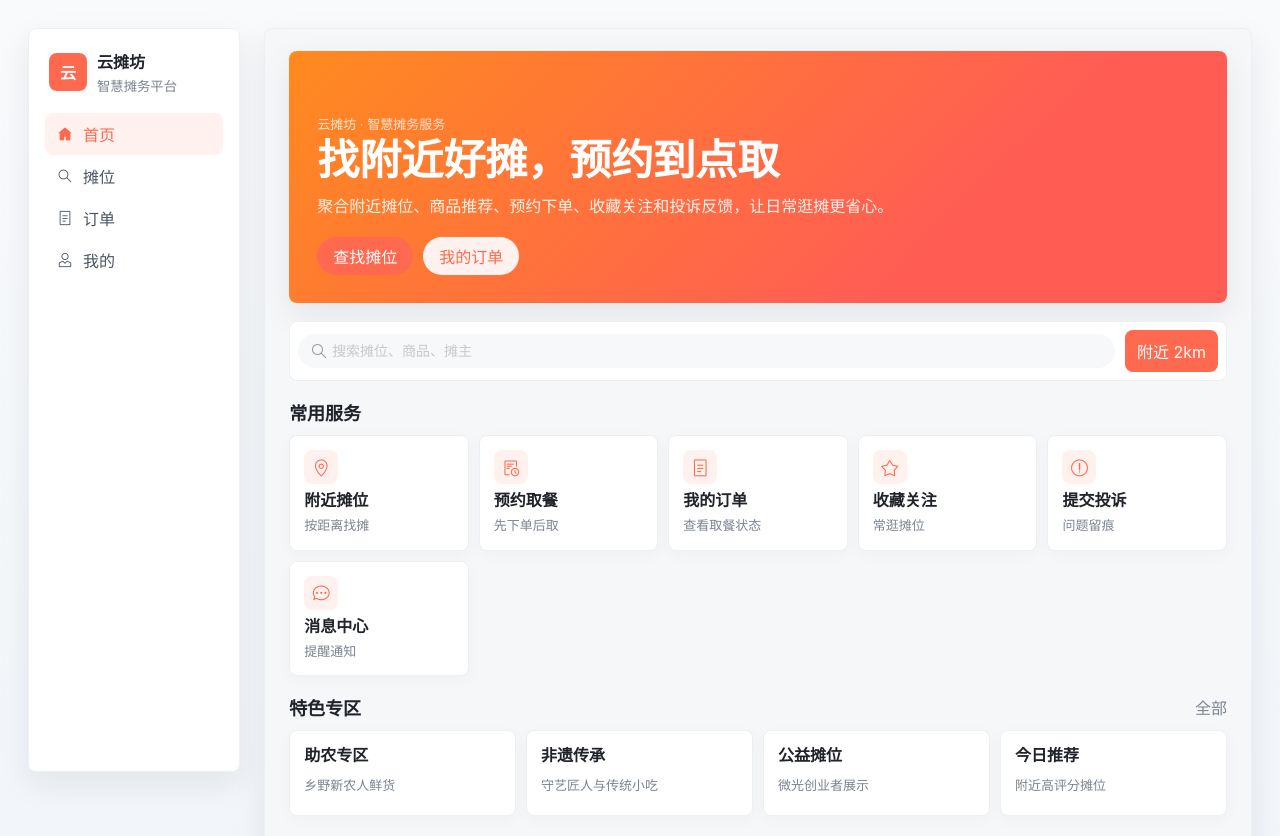
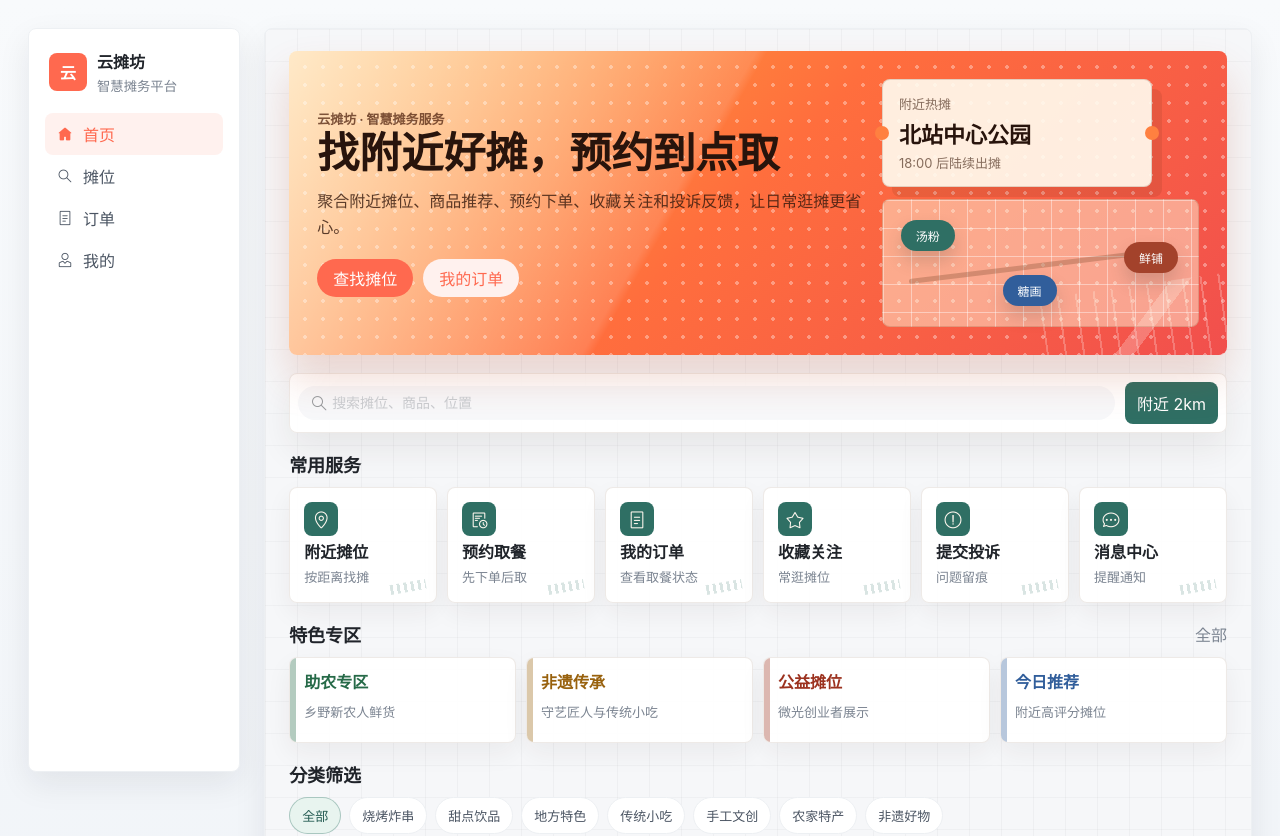
Before and after one commit to 2928563262/yuntanfang, a Vue app in the folder frontend/apps/h5/: page / in a window 1280 px wide. Shown: the top 836 px of the page. Built offline with nearby package versions, Linux system fonts and the light colour scheme.

Commit message:
style: polish h5 consumer home

```diff
--- a/frontend/apps/h5/src/style.css
+++ b/frontend/apps/h5/src/style.css
@@ -325,9 +325,9 @@ a.card:hover,
 }
 
 .chip.active {
-  border-color: var(--ytf-primary);
-  color: var(--ytf-primary);
-  background: #fff1ee;
+  border-color: rgba(47, 111, 100, 0.34);
+  color: #255c53;
+  background: #e8f4ef;
 }
 
 .inline-field {
@@ -382,7 +382,11 @@ a.card:hover,
 
 .home-page {
   display: grid;
-  gap: 16px;
+  gap: 18px;
+  background:
+    linear-gradient(90deg, rgba(32, 36, 42, 0.035) 1px, transparent 1px),
+    linear-gradient(180deg, rgba(32, 36, 42, 0.03) 1px, transparent 1px);
+  background-size: 32px 32px;
 }
 
 .home-page .section-head {
@@ -390,23 +394,45 @@ a.card:hover,
 }
 
 .home-hero {
+  position: relative;
   display: grid;
-  gap: 16px;
+  gap: 18px;
   overflow: hidden;
   border-radius: 8px;
-  padding: 18px;
-  color: #ffffff;
-  background: linear-gradient(135deg, #ff8a1f 0%, #ff5d54 70%);
-  box-shadow: var(--ytf-shadow);
+  padding: 20px;
+  color: #28140c;
+  background:
+    linear-gradient(120deg, rgba(255, 255, 255, 0.72) 0%, rgba(255, 255, 255, 0.12) 42%, rgba(255, 255, 255, 0) 43%),
+    radial-gradient(circle at 16px 16px, rgba(255, 255, 255, 0.35) 0 2px, transparent 2px),
+    linear-gradient(135deg, #ffb13b 0%, #ff6e3d 48%, #f14f4d 100%);
+  background-size: auto, 18px 18px, auto;
+  box-shadow: 0 24px 42px rgba(190, 74, 38, 0.2);
+}
+
+.home-hero::after {
+  position: absolute;
+  inset: auto -40px -58px auto;
+  width: 220px;
+  height: 130px;
+  content: "";
+  background:
+    linear-gradient(135deg, transparent 0 38%, rgba(255, 255, 255, 0.24) 38% 44%, transparent 44%),
+    repeating-linear-gradient(90deg, rgba(255, 255, 255, 0.24) 0 2px, transparent 2px 18px);
+  transform: rotate(-8deg);
+  pointer-events: none;
 }
 
 .home-hero .eyebrow {
-  color: rgba(255, 255, 255, 0.78);
+  color: rgba(80, 34, 14, 0.74);
+  font-weight: 700;
 }
 
 .home-hero h1 {
   margin: 0 0 10px;
-  font-size: 30px;
+  max-width: 8em;
+  font-family: "STZhongsong", "Songti SC", "Noto Serif SC", serif;
+  font-size: 34px;
+  font-weight: 900;
   line-height: 1.12;
   letter-spacing: 0;
 }
@@ -414,35 +440,114 @@ a.card:hover,
 .home-hero p {
   max-width: 44em;
   margin: 0;
-  color: rgba(255, 255, 255, 0.9);
+  color: rgba(54, 26, 13, 0.82);
   line-height: 1.65;
 }
 
-.home-hero-board {
-  display: grid;
-  grid-template-columns: repeat(2, minmax(0, 1fr));
-  gap: 10px;
+.home-hero-copy {
+  position: relative;
+  z-index: 1;
 }
 
-.home-metric {
-  min-height: 76px;
-  border: 1px solid rgba(255, 255, 255, 0.24);
-  border-radius: 8px;
-  padding: 12px;
-  background: rgba(255, 255, 255, 0.16);
+.home-hero-visual {
+  position: relative;
+  z-index: 1;
+  display: grid;
+  gap: 12px;
+  min-height: 178px;
 }
 
-.home-metric strong {
-  display: block;
-  font-size: 22px;
-  line-height: 1;
+.market-ticket {
+  position: relative;
+  display: grid;
+  gap: 4px;
+  width: min(100%, 270px);
+  border: 1px solid rgba(95, 43, 20, 0.16);
+  border-radius: 8px;
+  padding: 14px 16px;
+  background: rgba(255, 253, 241, 0.9);
+  box-shadow: 10px 10px 0 rgba(98, 45, 18, 0.12);
 }
 
-.home-metric span {
-  display: block;
-  margin-top: 8px;
+.market-ticket::before,
+.market-ticket::after {
+  position: absolute;
+  top: 50%;
+  width: 14px;
+  height: 14px;
+  border-radius: 999px;
+  content: "";
+  background: #ff8040;
+  transform: translateY(-50%);
+}
+
+.market-ticket::before {
+  left: -8px;
+}
+
+.market-ticket::after {
+  right: -8px;
+}
+
+.market-ticket span,
+.market-ticket small {
   font-size: 13px;
-  color: rgba(255, 255, 255, 0.82);
+  color: rgba(75, 45, 30, 0.68);
+}
+
+.market-ticket strong {
+  font-size: 22px;
+}
+
+.market-map {
+  position: relative;
+  min-height: 128px;
+  border: 1px solid rgba(98, 45, 18, 0.16);
+  border-radius: 8px;
+  background:
+    linear-gradient(90deg, rgba(255, 255, 255, 0.42) 1px, transparent 1px),
+    linear-gradient(180deg, rgba(255, 255, 255, 0.42) 1px, transparent 1px),
+    rgba(255, 248, 222, 0.48);
+  background-size: 28px 28px;
+}
+
+.market-map::before {
+  position: absolute;
+  inset: 50% 8% auto 8%;
+  height: 5px;
+  border-radius: 999px;
+  content: "";
+  background: rgba(107, 61, 33, 0.28);
+  transform: rotate(-7deg);
+}
+
+.market-pin {
+  position: absolute;
+  min-width: 54px;
+  border-radius: 999px;
+  padding: 7px 10px;
+  color: #ffffff;
+  background: #2f6f64;
+  box-shadow: 0 10px 18px rgba(48, 56, 50, 0.18);
+  font-size: 12px;
+  text-align: center;
+}
+
+.pin-one {
+  top: 20px;
+  left: 18px;
+}
+
+.pin-two {
+  right: 20px;
+  top: 42px;
+  background: #a3422b;
+}
+
+.pin-three {
+  left: 38%;
+  bottom: 20px;
+  background: #315e9b;
 }
 
 .home-search-panel {
@@ -450,10 +555,11 @@ a.card:hover,
   grid-template-columns: minmax(0, 1fr) auto;
   gap: 10px;
   align-items: center;
-  border: 1px solid var(--ytf-line);
+  border: 1px solid rgba(86, 50, 28, 0.1);
   border-radius: 8px;
   padding: 8px;
-  background: #ffffff;
+  background: rgba(255, 255, 255, 0.92);
+  box-shadow: 0 16px 34px rgba(52, 38, 29, 0.08);
 }
 
 .home-search-panel .van-search {
@@ -466,7 +572,7 @@ a.card:hover,
   border-radius: 8px;
   padding: 0 12px;
   color: #ffffff;
-  background: var(--ytf-primary);
+  background: #2f6f64;
 }
 
 .home-section {
@@ -492,10 +598,11 @@ a.card:hover,
 .home-stall-card,
 .home-side-panel,
 .home-notice {
-  border: 1px solid var(--ytf-line);
+  border: 1px solid rgba(86, 50, 28, 0.1);
   border-radius: 8px;
-  background: #ffffff;
-  box-shadow: 0 4px 16px rgba(20, 27, 37, 0.03);
+  background: rgba(255, 255, 255, 0.92);
+  box-shadow: 0 10px 26px rgba(52, 38, 29, 0.06);
+  transition: border-color 160ms ease, box-shadow 160ms ease, transform 160ms ease;
 }
 
 .home-action-card,
@@ -507,7 +614,19 @@ a.card:hover,
 }
 
 .home-action-card {
+  position: relative;
+  overflow: hidden;
   min-height: 104px;
+}
+
+.home-action-card::after {
+  position: absolute;
+  inset: auto 10px 10px auto;
+  width: 36px;
+  height: 10px;
+  content: "";
+  background: repeating-linear-gradient(90deg, rgba(47, 111, 100, 0.18) 0 3px, transparent 3px 7px);
+  transform: rotate(-10deg);
 }
 
 .home-action-card .van-icon {
@@ -516,8 +635,8 @@ a.card:hover,
   border-radius: 8px;
   display: grid;
   place-items: center;
-  color: var(--ytf-primary);
-  background: #fff1ee;
+  color: #fff8ef;
+  background: #2f6f64;
   font-size: 19px;
 }
 
@@ -540,7 +659,34 @@ a.card:hover,
 }
 
 .home-zone-card {
+  position: relative;
+  overflow: hidden;
   min-height: 86px;
+}
+
+.home-zone-card.zone-green {
+  color: #266a48;
+}
+
+.home-zone-card.zone-amber {
+  color: #98610d;
+}
+
+.home-zone-card.zone-rose {
+  color: #9c321f;
+}
+
+.home-zone-card.zone-blue {
+  color: #315e9b;
+}
+
+.home-zone-card::before {
+  position: absolute;
+  inset: 0 auto 0 0;
+  width: 6px;
+  content: "";
+  background: currentColor;
+  opacity: 0.35;
 }
 
 .home-stall-card {
@@ -565,8 +711,8 @@ a.card:hover,
   align-self: start;
   border-radius: 999px;
   padding: 4px 9px;
-  color: var(--ytf-primary);
-  background: #fff1ee;
+  color: #9c321f;
+  background: #fff0df;
   font-size: 12px;
   font-style: normal;
 }
@@ -584,9 +730,23 @@ a.card:hover,
 .home-product-row span {
   border-radius: 999px;
   padding: 5px 9px;
-  color: #4b5563;
-  background: #f3f5f8;
+  color: #38524e;
+  background: #ecf4ef;
   font-size: 12px;
+}
+
+.home-empty {
+  display: grid;
+  gap: 6px;
+  border: 1px dashed rgba(86, 50, 28, 0.18);
+  border-radius: 8px;
+  padding: 18px;
+  background: rgba(255, 253, 241, 0.72);
+}
+
+.home-empty span {
+  color: var(--ytf-muted);
+  font-size: 13px;
 }
 
 .home-side-panel {
@@ -599,8 +759,9 @@ a.card:hover,
 .home-zone-card:hover,
 .home-stall-card:hover,
 .home-notice:hover {
-  border-color: #ffd1c8;
-  box-shadow: 0 10px 24px rgba(255, 105, 79, 0.08);
+  border-color: rgba(47, 111, 100, 0.24);
+  box-shadow: 0 18px 34px rgba(47, 111, 100, 0.12);
+  transform: translateY(-2px);
 }
 
 .desktop-only {
@@ -707,8 +868,8 @@ a.card:hover,
   }
 
   .home-hero {
-    grid-template-columns: minmax(0, 1fr);
-    align-items: end;
+    grid-template-columns: minmax(0, 1fr) minmax(300px, 0.58fr);
+    align-items: center;
     min-height: 252px;
     padding: 28px;
   }
@@ -732,7 +893,7 @@ a.card:hover,
   }
 
   .home-action-grid {
-    grid-template-columns: repeat(5, minmax(0, 1fr));
+    grid-template-columns: repeat(6, minmax(0, 1fr));
   }
 
   .home-zone-grid {
--- a/frontend/apps/h5/src/views/HomeView.vue
+++ b/frontend/apps/h5/src/views/HomeView.vue
@@ -10,10 +10,23 @@
           <RouterLink class="ghost-pill" to="/orders">我的订单</RouterLink>
         </div>
       </div>
+
+      <div class="home-hero-visual" aria-label="附近摊位预览">
+        <div class="market-ticket">
+          <span>附近热摊</span>
+          <strong>北站中心公园</strong>
+          <small>18:00 后陆续出摊</small>
+        </div>
+        <div class="market-map">
+          <span class="market-pin pin-one">汤粉</span>
+          <span class="market-pin pin-two">鲜铺</span>
+          <span class="market-pin pin-three">糖画</span>
+        </div>
+      </div>
     </section>
 
     <section class="home-search-panel" aria-label="搜索">
-      <van-search v-model="keyword" shape="round" placeholder="搜索摊位、商品、摊主" @search="goSearch" />
+      <van-search v-model="keyword" shape="round" placeholder="搜索摊位、商品、位置" @search="goSearch" />
       <button class="home-location" type="button" @click="goSearch">附近 2km</button>
     </section>
 
@@ -85,6 +98,10 @@
               <span>评分 {{ stall.rating }}</span>
             </div>
           </RouterLink>
+          <article v-if="filteredStalls.length === 0" class="home-empty">
+            <strong>当前分类暂无摊位</strong>
+            <span>换个分类看看，或去全部摊位浏览附近好摊。</span>
+          </article>
         </div>
       </div>
 
```
Also changed, not shown: 1 other file (tests, documents, lock files or other folders).
